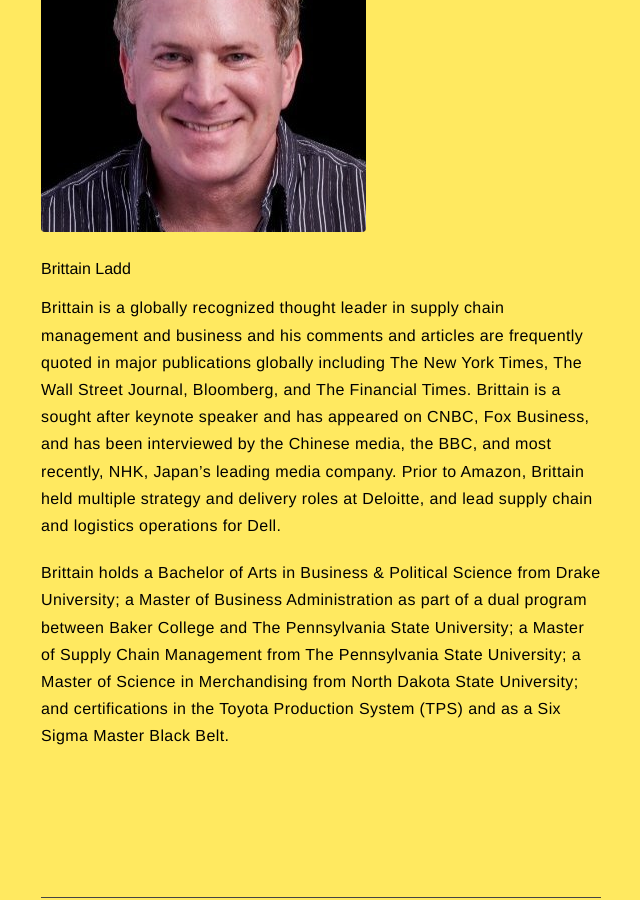
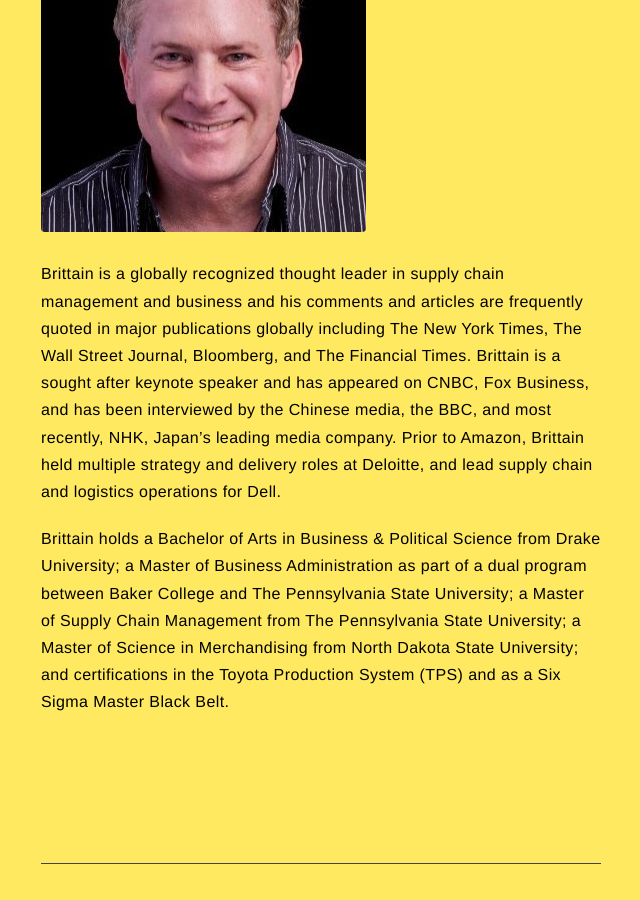
Before and after one commit to traghav/supplychainscoop.github.io, a Jekyll site: the page built from _posts/2015-02-24-facebook.markdown, in a window 1280 px wide and 900 px high, scrolled down 1330 px. Shown: the whole window, without its empty margins (319-959 px from the left). Built offline with Jekyll 4.4.1, drawn with Linux system fonts in a browser that asks for light colours.

Commit message:
Update 2015-02-24-facebook.markdown

```diff
--- a/_posts/2015-02-24-facebook.markdown
+++ b/_posts/2015-02-24-facebook.markdown
@@ -34,7 +34,7 @@ Brittain holds the distinction of being one of the first individuals to recommen
 
 ![brian](/assets/images/brian.jpg)
 
-<div style="figcaption"> Brittain Ladd </div>
+
 
 
 
```
